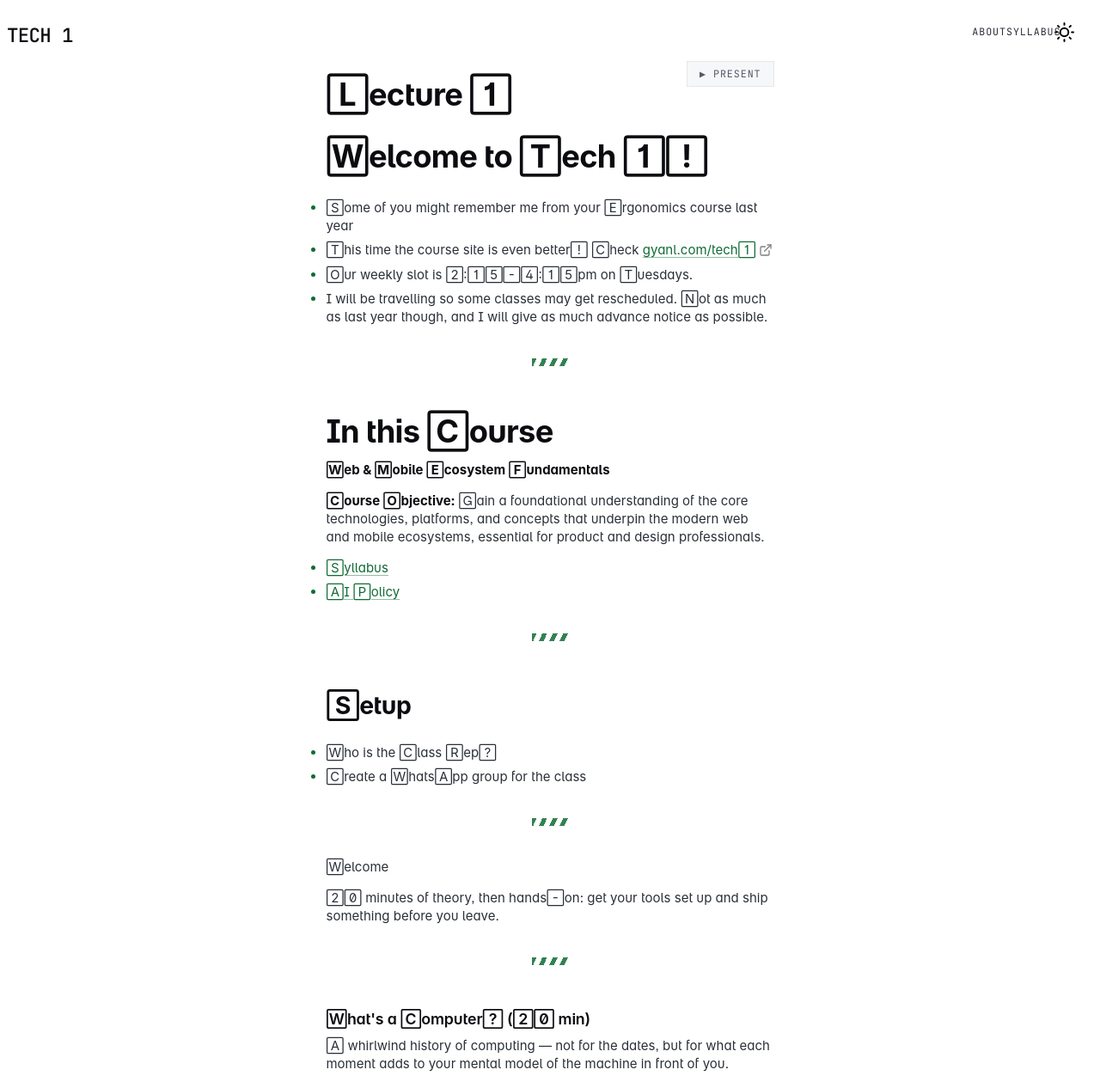
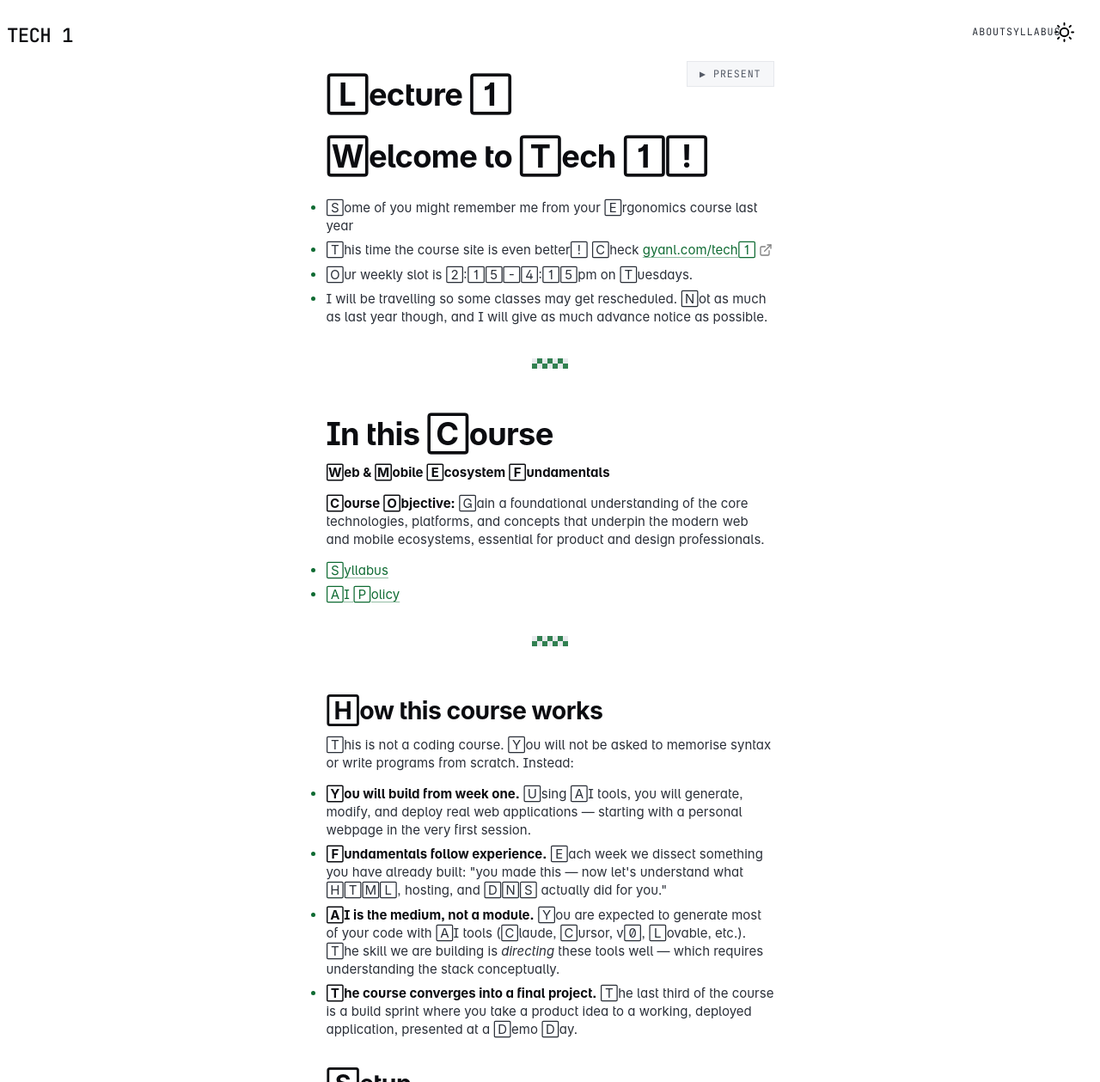
Before and after one commit to gyanl/tech1, a Jekyll site: the page built from _notes/Lecture 1.md, in a window 1280 px wide, cut to the strip 0-1259 px from the top of the page. Shown: the whole strip at 86% size. Built offline with Jekyll 4.4.1, drawn with Linux system fonts in a browser that asks for light colours; some web fonts are replaced.

Commit message:
Separator is a checkered racing flag; phase-swaps on hover
Co-Authored-By: Claude Opus 4.8 <noreply@anthropic.com>

```diff
--- a/_notes/Lecture 1.md
+++ b/_notes/Lecture 1.md
@@ -25,6 +25,15 @@ Gain a foundational understanding of the core technologies, platforms, and conce
 - [[AI Policy]]
 
 ---
+## How this course works
+
+This is not a coding course. You will not be asked to memorise syntax or write programs from scratch. Instead:
+
+- **You will build from week one.** Using AI tools, you will generate, modify, and deploy real web applications — starting with a personal webpage in the very first session.
+- **Fundamentals follow experience.** Each week we dissect something you have already built: "you made this — now let's understand what HTML, hosting, and DNS actually did for you."
+- **AI is the medium, not a module.** You are expected to generate most of your code with AI tools (Claude, Cursor, v0, Lovable, etc.). The skill we are building is *directing* these tools well — which requires understanding the stack conceptually.
+- **The course converges into a final project.** The last third of the course is a build sprint where you take a product idea to a working, deployed application, presented at a Demo Day.
+
 ## Setup
 
 - Who is the Class Rep?
--- a/assets/css/stylesheet.css
+++ b/assets/css/stylesheet.css
@@ -2047,16 +2047,29 @@ body.deck-mode #deck {
     max-height: 60vh;
 }
 
-/* Slide separators on the regular page: small racing stripe ⫽⫽⫽ */
+/* Slide separators on the regular page: small checkered racing flag */
 .content hr {
-    width: 42px;
-    height: 9px;
+    --stripe-cell: 6px;
+    width: calc(var(--stripe-cell) * 7);
+    height: calc(var(--stripe-cell) * 2);
     border: none;
-    background: repeating-linear-gradient(
-        115deg,
-        var(--color-text-link) 0 5px,
-        transparent 5px 11px
+    background-image: conic-gradient(
+        var(--color-text-link) 90deg,
+        transparent 90deg 180deg,
+        var(--color-text-link) 180deg 270deg,
+        transparent 270deg
     );
+    background-size: calc(var(--stripe-cell) * 2) calc(var(--stripe-cell) * 2);
     margin: 2.5rem auto;
     opacity: 0.85;
 }
+
+/* On hover the checkerboard swaps phase — waving the flag */
+.content hr:hover {
+    animation: stripe-race 0.4s steps(2, end) infinite;
+}
+
+@keyframes stripe-race {
+    from { background-position-x: 0; }
+    to   { background-position-x: calc(var(--stripe-cell) * 2); }
+}
```
Also changed, not shown: _notes/Syllabus.md (+1 -10 lines).
